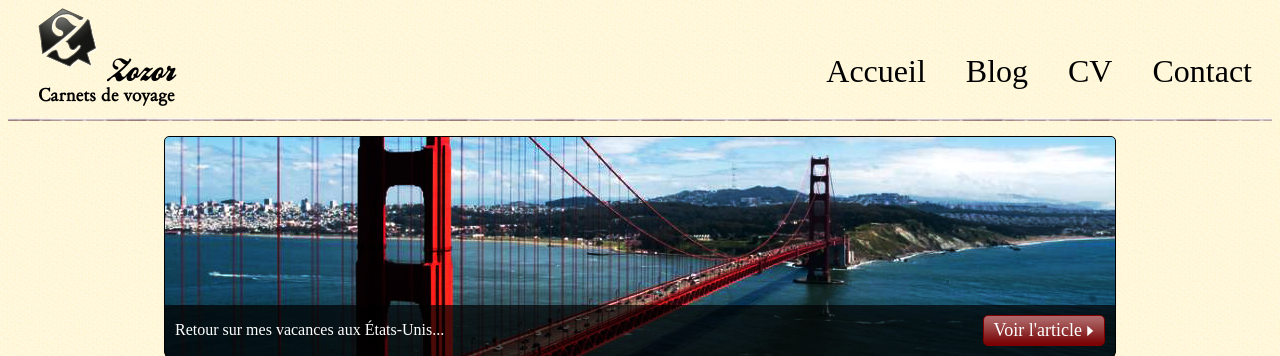
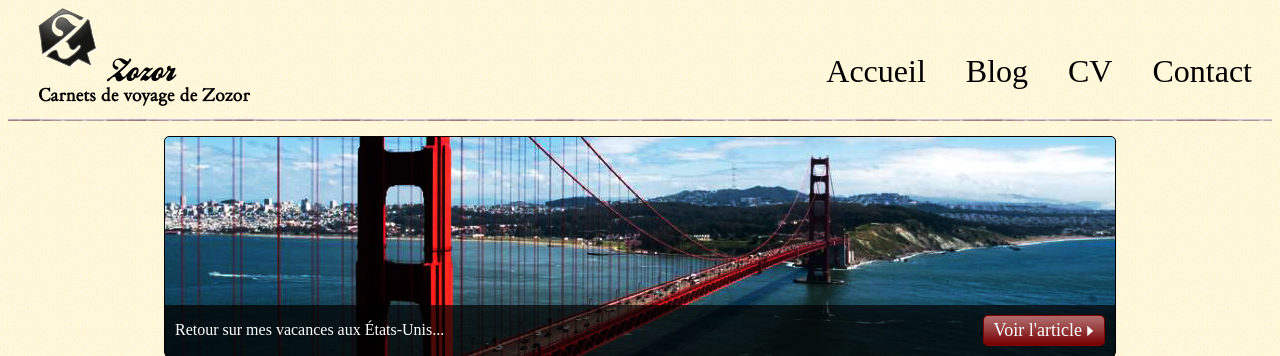
Before and after one commit to hguyett/Formation, a PHP site: page / in a window 1280 px wide. Shown: the top 356 px of the page. Run offline with PHP 8.4, Linux system fonts and the light colour scheme.

Commit message:
Changement du titre h2 du header

```diff
--- a/HTML et CSS/Partie 3/TP/index.html
+++ b/HTML et CSS/Partie 3/TP/index.html
@@ -15,7 +15,7 @@
                     <img src="images/zozor_logo.png" alt="Logo de Zozor" />
                     <h1>Zozor</h1>
                 </div>
-                <h2>Carnets de voyage</h2>
+                <h2>Carnets de voyage de Zozor</h2>
             </div>
 
             <nav>
--- a/HTML et CSS/Partie 3/TP/style.css
+++ b/HTML et CSS/Partie 3/TP/style.css
@@ -112,6 +112,7 @@ nav ul li a:hover {
     background-color: rgba(0, 0, 0, 0.7);
 }
 
+
 .bouton_rouge {
     display: flex;
     align-items: center;
@@ -119,7 +120,7 @@ nav ul li a:hover {
     color: white;
     text-decoration: none;
     background-image: url("images/fond_degraderouge.png");
-    background-repeat: repeat-x;
+    background-repeat: repeat-x;;
     height: 29px;
     padding: 0 10px 0 10px;
     border: 1px maroon solid;
```
